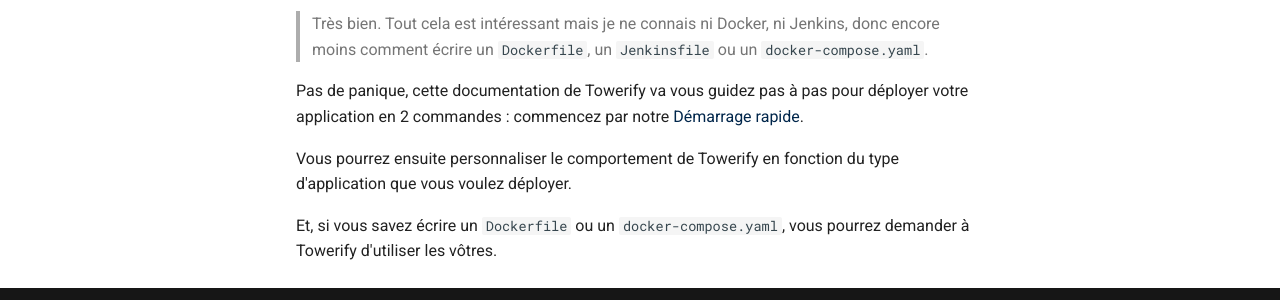
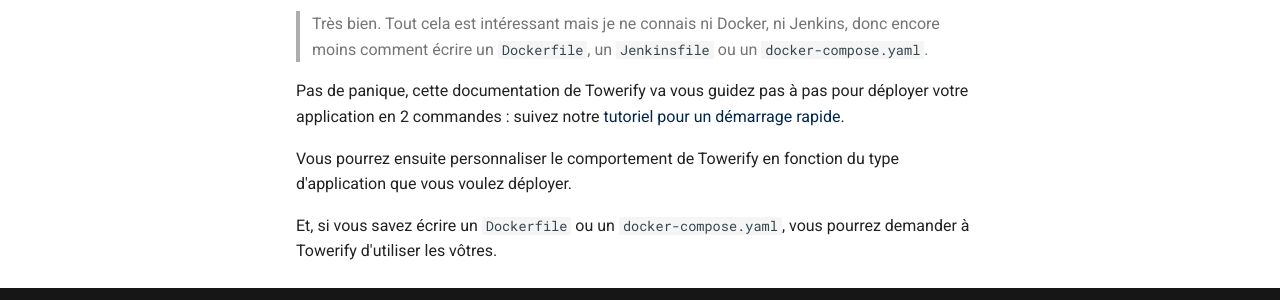
Before and after one commit to computablefacts/towerify-docs, an MkDocs documentation site: the page built from docs/index.md, in a window 1280 px wide and 900 px high, scrolled down 748 px. Shown: the part 547-847 px from the top of the window. Built offline with MkDocs 1.6.1 and Material for MkDocs 9.7.7, drawn with Linux system fonts in a browser that asks for light colours.

Commit message:
Fix: broken link

```diff
--- a/docs/index.md
+++ b/docs/index.md
@@ -48,7 +48,7 @@
 > écrire un `Dockerfile`, un `Jenkinsfile` ou un `docker-compose.yaml`.
 
 Pas de panique, cette documentation de Towerify va vous guidez pas à pas pour déployer votre application
-en 2 commandes : commencez par notre [Démarrage rapide](demarrage-rapide/index.md).
+en 2 commandes : suivez notre [tutoriel pour un démarrage rapide](cli/tutorial.md).
 
 Vous pourrez ensuite personnaliser le comportement de Towerify en fonction du type d'application que
 vous voulez déployer.
```
